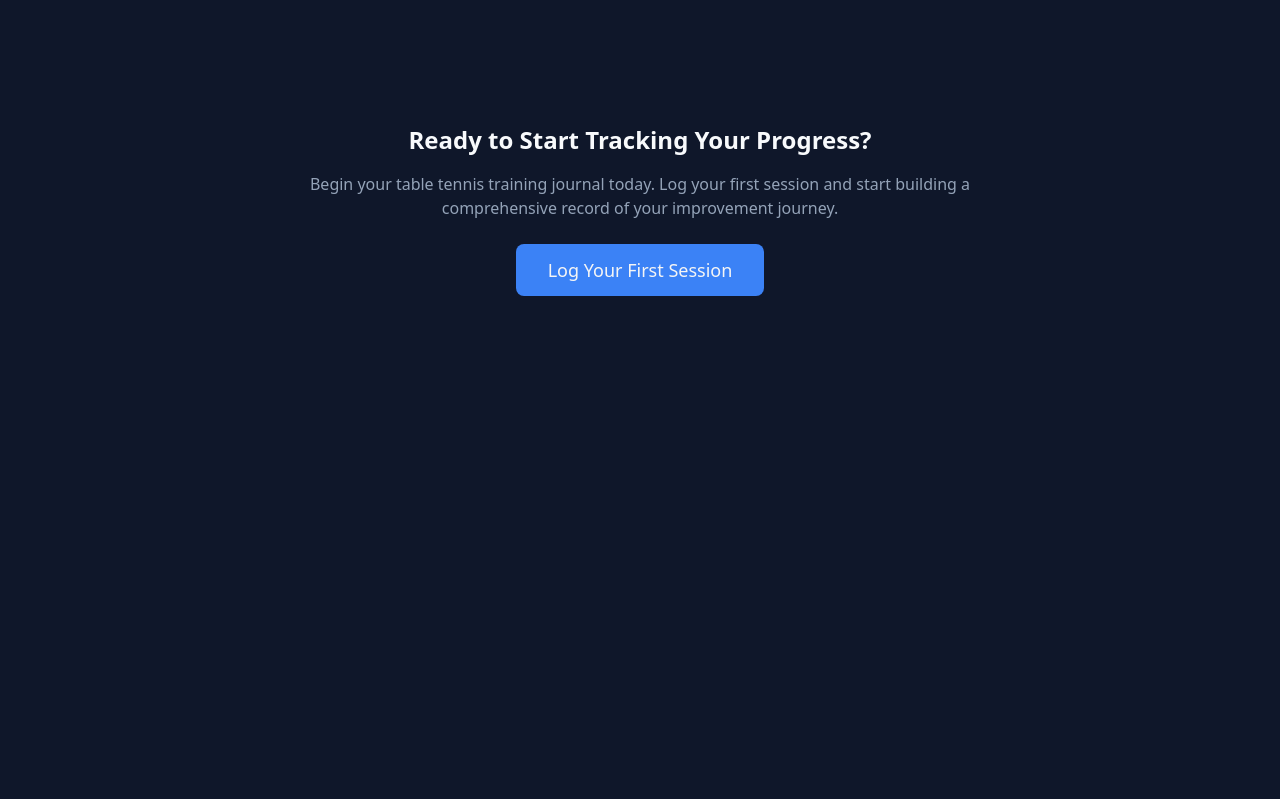
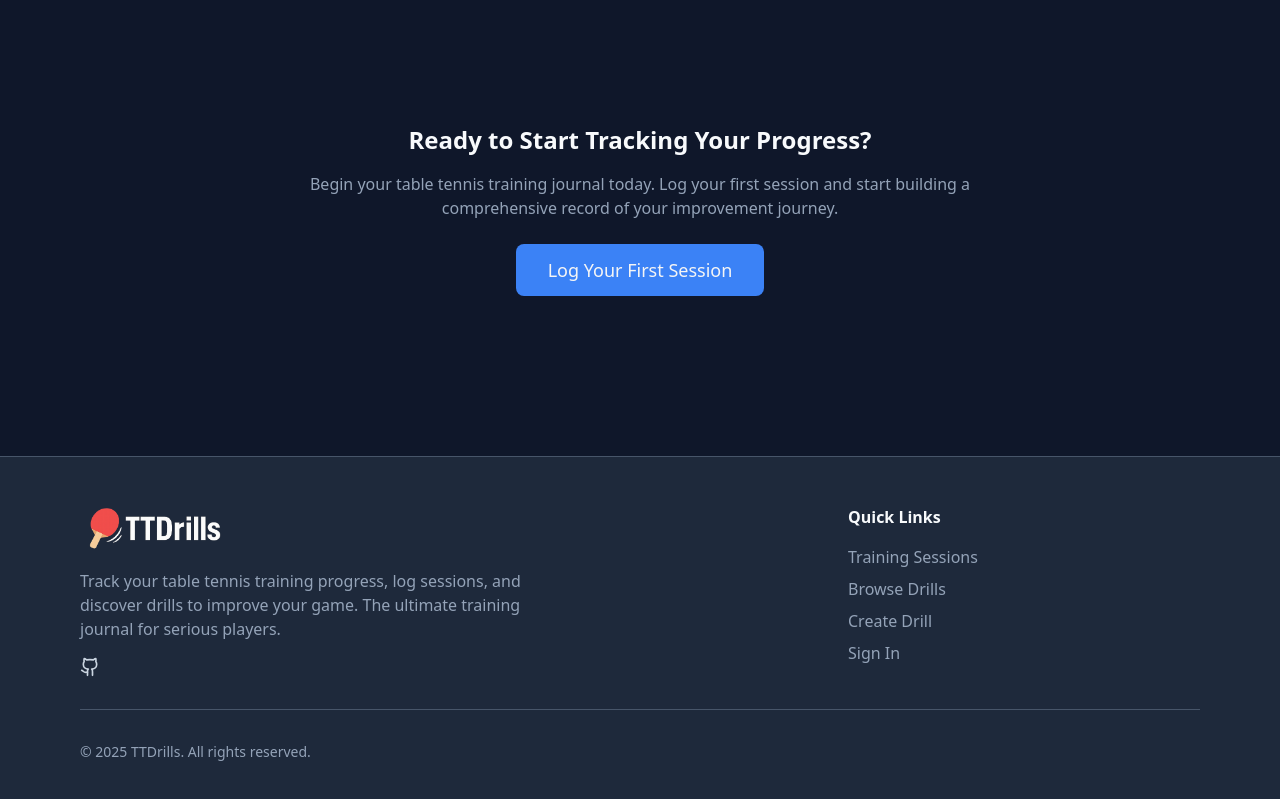
Before and after one commit to RowMur/ttdrills, a Next.js app: page / in a window 1280 px wide. Shown: the part 1077-1876 px from the top of the page. Before the commit the page ends 1437 px from the top, so only its background shows below. Built offline with nearby package versions, Linux system fonts and the light colour scheme; no server answers.

Commit message:
feat: add footer

```diff
--- a/src/app/layout.tsx
+++ b/src/app/layout.tsx
@@ -2,6 +2,7 @@
 import { Inter } from "next/font/google";
 import "./globals.css";
 import { Navbar } from "@/components/Navbar";
+import { Footer } from "@/components/Footer";
 import { Analytics } from "@vercel/analytics/next";
 import { SessionProvider } from "@/components/SessionProvider";
 import { StartupSeeder } from "@/components/StartupSeeder";
@@ -94,7 +95,8 @@
           <SessionProvider>
             <StartupSeeder />
             <Navbar />
-            {children}
+            <main className="min-h-screen">{children}</main>
+            <Footer />
           </SessionProvider>
         </PostHogProvider>
       </body>
--- /dev/null
+++ b/src/components/Footer.tsx
@@ -0,0 +1,90 @@
+"use client";
+
+import Link from "next/link";
+import { LogoWithIcon } from "./LogoWithIcon";
+import { Github } from "lucide-react";
+import { useSession } from "next-auth/react";
+
+export function Footer() {
+  const { data: session } = useSession();
+  const currentYear = new Date().getFullYear();
+
+  return (
+    <footer className="bg-surface border-t border-border mt-24">
+      <div className="max-w-6xl mx-auto px-4 py-12">
+        <div className="grid md:grid-cols-3 gap-8">
+          {/* Brand Section */}
+          <div className="md:col-span-2">
+            <div className="mb-4">
+              <LogoWithIcon />
+            </div>
+            <p className="text-text-subtle mb-4 max-w-md">
+              Track your table tennis training progress, log sessions, and
+              discover drills to improve your game. The ultimate training
+              journal for serious players.
+            </p>
+            <div className="flex space-x-4">
+              <a
+                href="https://github.com/rowmur/ttdrills"
+                target="_blank"
+                rel="noopener noreferrer"
+                className="text-text-muted hover:text-text transition-colors"
+                aria-label="GitHub"
+              >
+                <Github size={20} />
+              </a>
+            </div>
+          </div>
+
+          {/* Quick Links */}
+          <div>
+            <h3 className="font-semibold text-text mb-4">Quick Links</h3>
+            <ul className="space-y-2">
+              <li>
+                <Link
+                  href="/sessions"
+                  className="text-text-subtle hover:text-text transition-colors"
+                >
+                  Training Sessions
+                </Link>
+              </li>
+              <li>
+                <Link
+                  href="/search"
+                  className="text-text-subtle hover:text-text transition-colors"
+                >
+                  Browse Drills
+                </Link>
+              </li>
+              <li>
+                <Link
+                  href="/create"
+                  className="text-text-subtle hover:text-text transition-colors"
+                >
+                  Create Drill
+                </Link>
+              </li>
+              {!session && (
+                <li>
+                  <Link
+                    href="/auth/signin"
+                    className="text-text-subtle hover:text-text transition-colors"
+                  >
+                    Sign In
+                  </Link>
+                </li>
+              )}
+            </ul>
+          </div>
+        </div>
+
+        {/* Bottom Section */}
+        <div className="border-t border-border mt-8 pt-8 flex flex-col md:flex-row justify-between items-center">
+          <p className="text-text-subtle text-sm">
+            © {currentYear} TTDrills. All rights reserved.
+          </p>
+        </div>
+      </div>
+    </footer>
+  );
+}
--- a/src/components/Main.tsx
+++ b/src/components/Main.tsx
@@ -1,7 +1,5 @@
 import { PropsWithChildren } from "react";
 
 export const Main = ({ children }: PropsWithChildren<object>) => {
-  return (
-    <main className="max-w-6xl mx-auto p-4 sm:p-6 lg:p-8">{children}</main>
-  );
+  return <div className="max-w-6xl mx-auto p-4 sm:p-6 lg:p-8">{children}</div>;
 };
```
